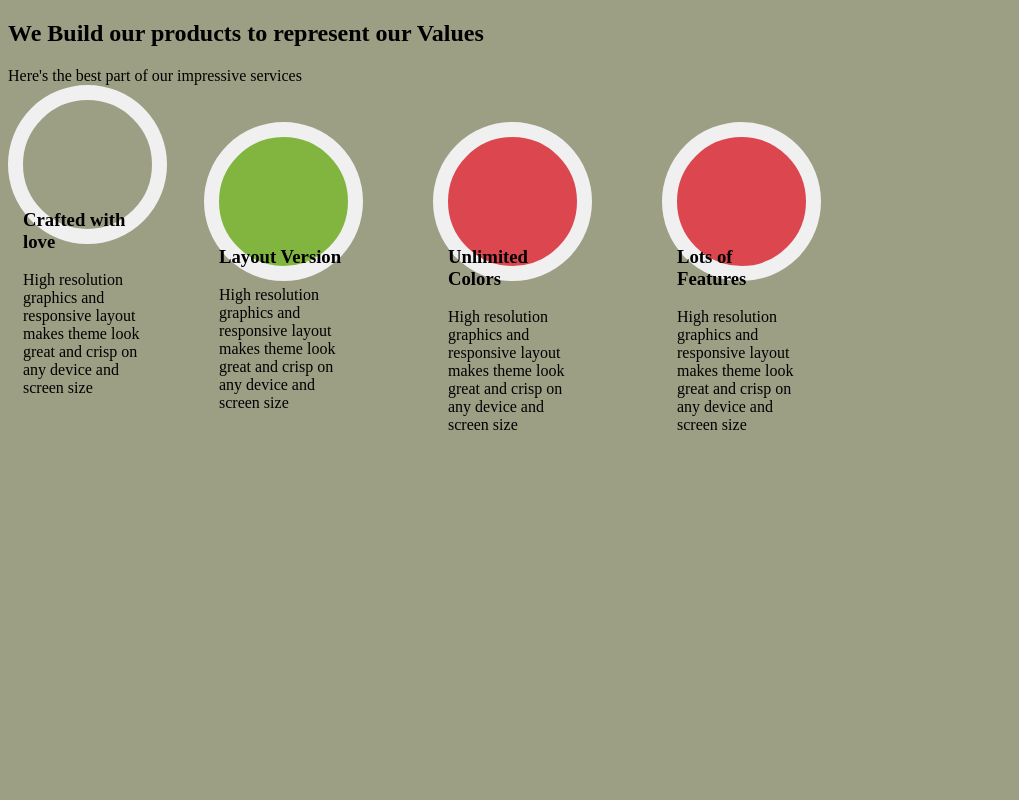
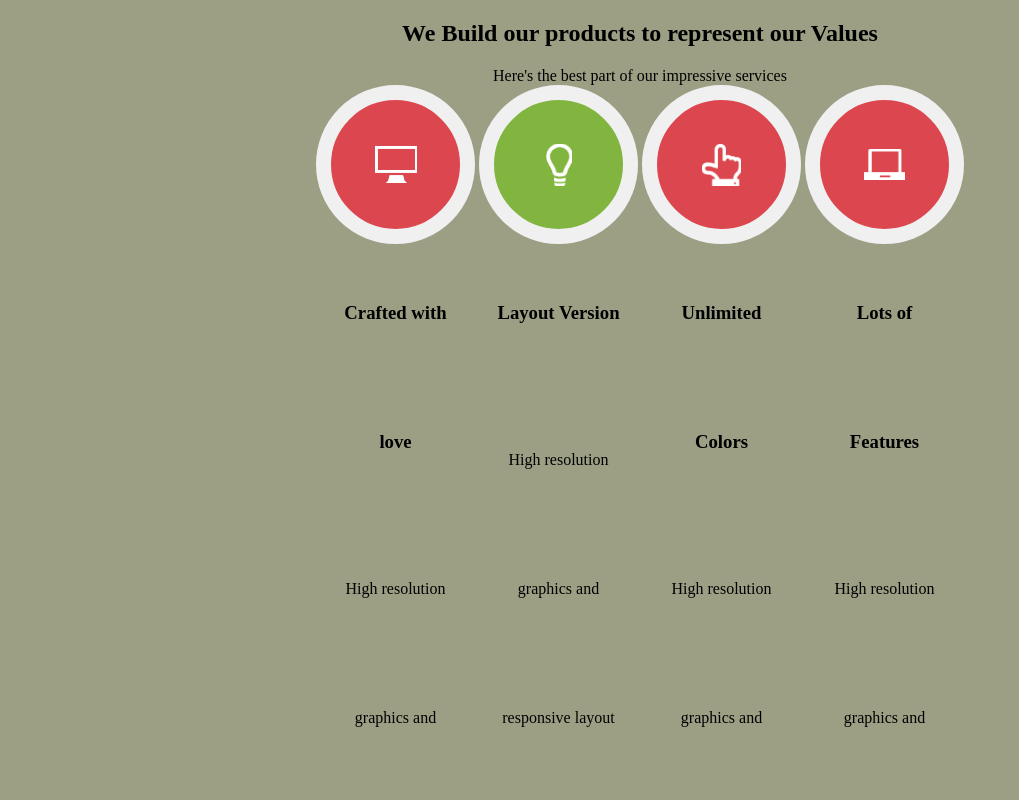
Before and after one commit to teacherigor/florida, a plain HTML site: page index.html in a window 1280 px wide. Shown: the top 800 px of the page, without its empty margins (0-1019 px from the left). Drawn offline with Linux system fonts and the light colour scheme.

Commit message:
I align the whole project against the center

```diff
--- a/index.html
+++ b/index.html
@@ -13,28 +13,28 @@
 	</div>
 	<div class="advantage-item crafted">
 		<div class="advantage-icon crafted">
-<img src="crafted-icon.png" alt="">
+<img src="icons/crafted-icon.png" alt="">
 		</div>
 	<h3>Crafted with love</h3>
 		<p>High resolution graphics and responsive layout makes theme look great and crisp on any device and screen size</p>
 	</div>
 	<div class="advantage-item layout">
 		<div class="advantage-icon layout">
-<img src="" alt="">
+<img src="icons/layout-icon.png" alt="">
 		</div>
 		<h3>Layout Version</h3>
 		<p>High resolution graphics and responsive layout makes theme look great and crisp on any device and screen size</p>
 	</div>
 	<div class="advantage-item unlimited">
 		<div class="advantage-icon unlimited">
-<img src="" alt="">
+<img src="icons/unlimited-icon.png" alt="">
 		</div>
 		<h3>Unlimited Colors</h3>
 		<p>High resolution graphics and responsive layout makes theme look great and crisp on any device and screen size</p>
 	</div>
 	<div class="advantage-item lots">
 		<div class="advantage-icon lots">
-<img src="lots-icon" alt="">
+<img src="icons/lots-icon.png" alt="">
 		</div>
 		<h3>Lots of Features</h3>
 		<p>High resolution graphics and responsive layout makes theme look great and crisp on any device and screen size</p>
--- a/style-main.css
+++ b/style-main.css
@@ -2,29 +2,24 @@ body {
 	background-color: #9c9f84;
 }
 .advantages-container {
-/* display: flex; */
+text-align: center;
 }
 .advantages-title {
 	margin: 10px;
 	background-color: #5c755c;
 	font: Roboto 36px 100 30px;
 }
-}
 .crafted {
 	background-color: #dc464e;
-	margin: 37px 33px 35px 33px;
 }
 .layout {
 	background-color: #82b53f;
-	margin: 37px 33px 35px 33px;
 }
 .unlimited {
 	background-color: #dc464e;
-	margin: 37px 33px 35px 33px;
 }
 .lots {
 	background-color: #dc464e;
-	margin: 37px 33px 35px 33px;
 }
 .advantage-item {
 	display: inline-block;
@@ -33,8 +28,11 @@ body {
 	border-radius: 50%;
 	border: 15px solid #f0f0f0;
 	vertical-align: top;
+	text-align: center;
+	line-height: 129px;
 }
 .advantage-icon {
 	display: inline-block;
-	margin: 37px 33px 35px 33px;
+	vertical-align: middle;
+	line-height: 1;
 }
```
Also changed, not shown: icons/crafted-icon.png (renamed from lesson.local.icons/crafted-icon.png), icons/layout-icon.png (added), icons/lots-icon.png (added), icons/unlimited-icon.png (added), lesson.local.icons/lots-icon.png (deleted).
